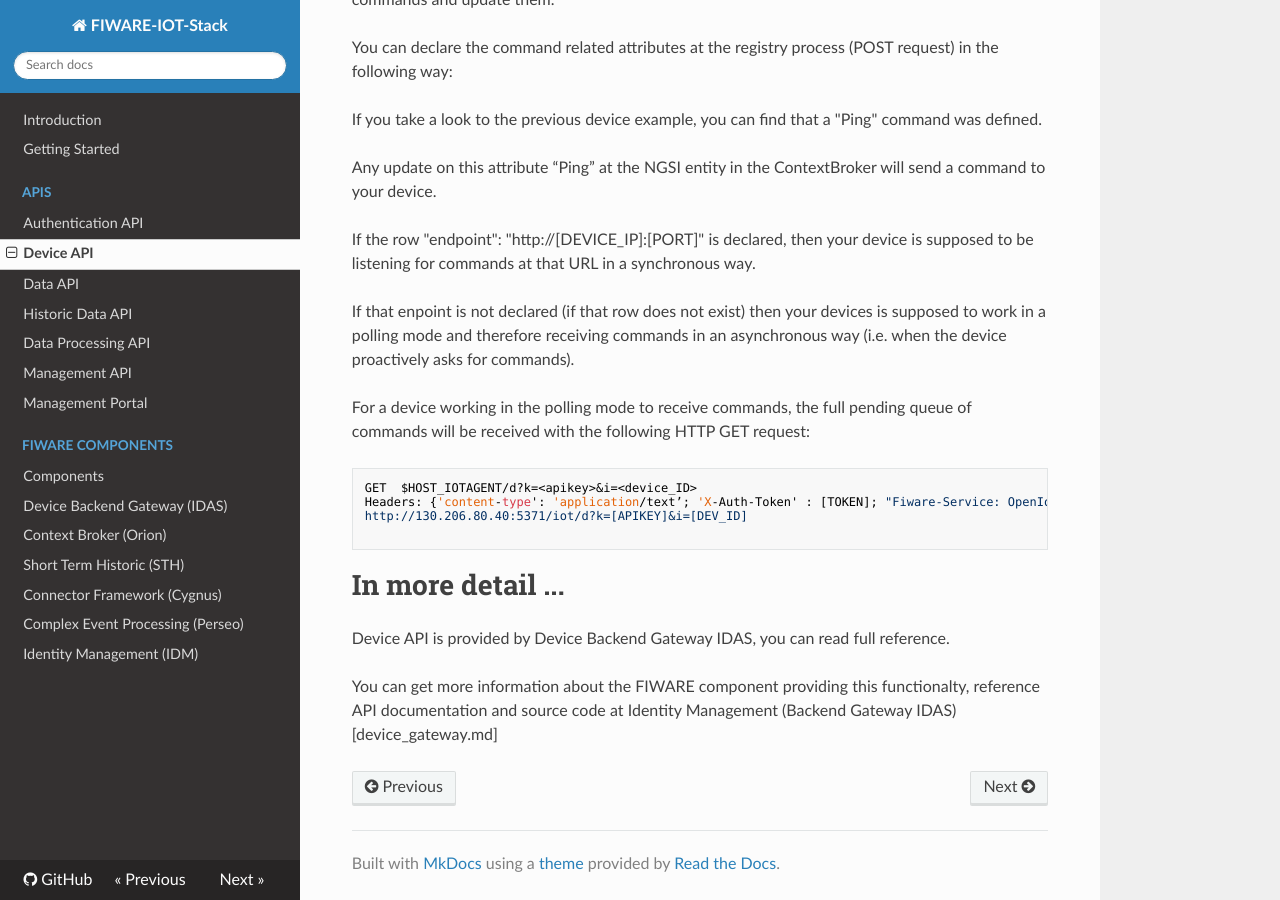
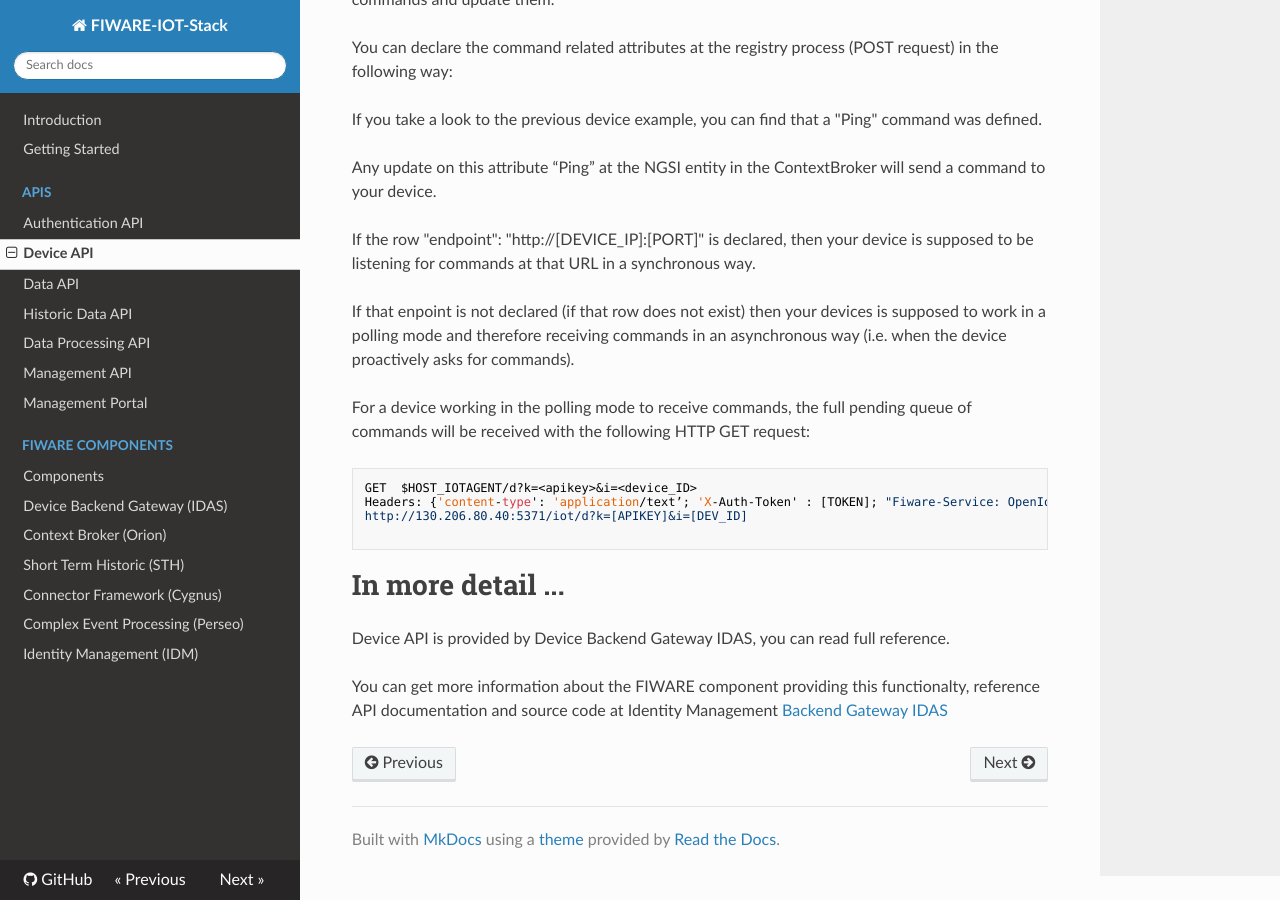
Before and after one commit to telefonicaid/thinking-cities, an MkDocs documentation site: the page built from docs/device_api.md, in a window 1280 px wide and 900 px high, scrolled down 3480 px. Built offline with MkDocs 1.6.1, drawn with Linux system fonts in a browser that asks for light colours; nearby versions of some CDN libraries; old or Windows-style settings are respelled for this version of MkDocs.

Commit message:
Update device_api.md

```diff
--- a/docs/device_api.md
+++ b/docs/device_api.md
@@ -178,4 +178,4 @@
 
 Device API is provided by Device Backend Gateway IDAS, you can read full reference.
 
-You can get more information about the FIWARE component providing this functionalty, reference API documentation and source code at Identity Management (Backend Gateway IDAS)[device_gateway.md]
+You can get more information about the FIWARE component providing this functionalty, reference API documentation and source code at Identity Management [Backend Gateway IDAS](device_gateway.md)
```
